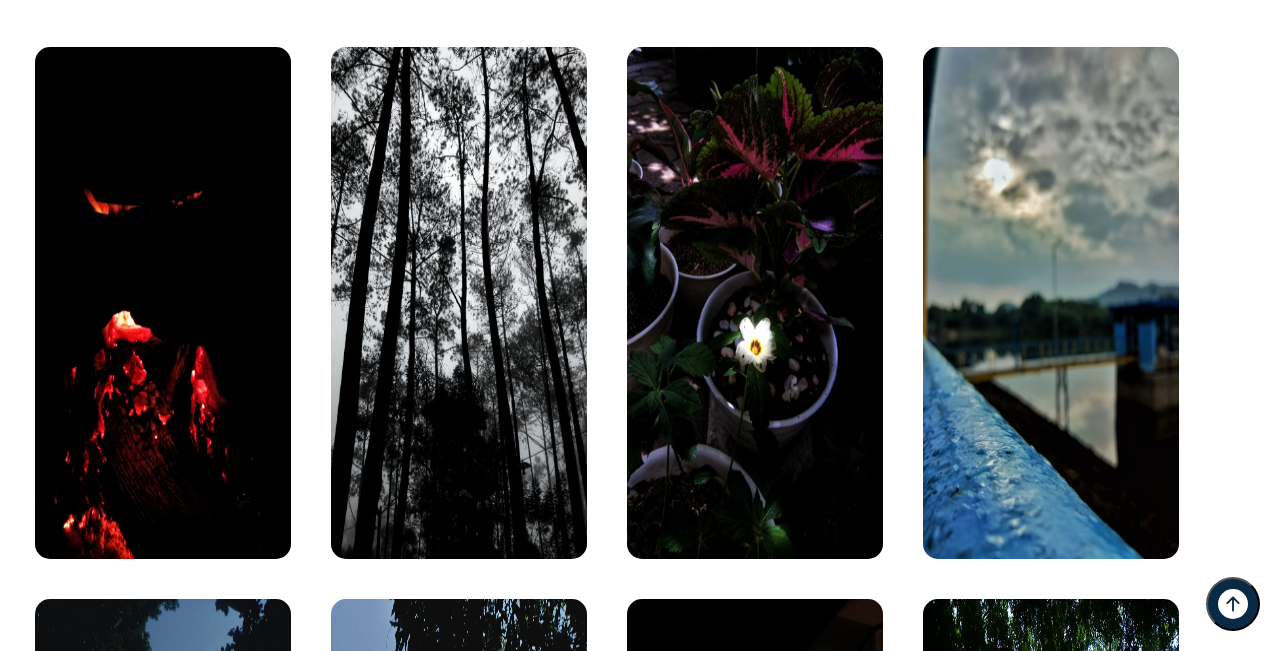
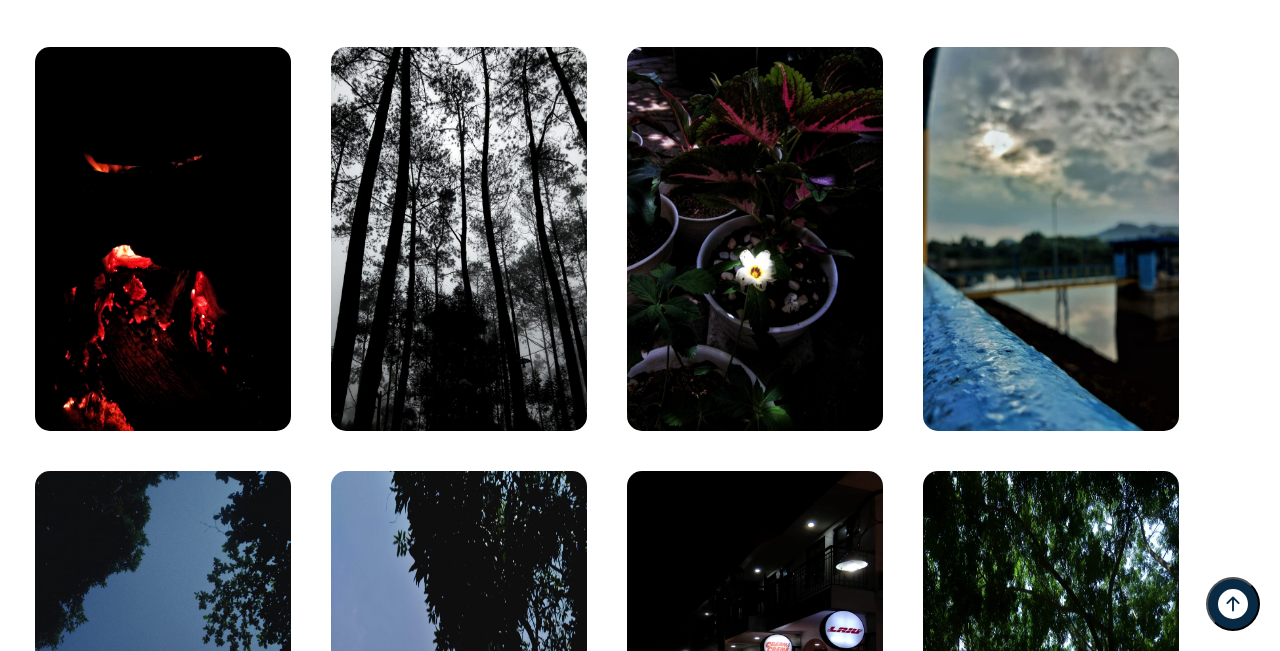
Before and after one commit to ftriara/portfolio, a plain HTML site: page photography/index.html in a window 1280 px wide. Shown: the part 149-800 px from the top of the page. Drawn offline with nearby package versions, Linux system fonts and the light colour scheme.

Commit message:
update css

```diff
--- a/style.css
+++ b/style.css
@@ -254,7 +254,7 @@ main figure {
 
 main figure img {
     width: 20vw;
-    height: 40vw;
+    height: 30vw;
     border-radius: 15px;
     float: left;
     align-items: center;
```
